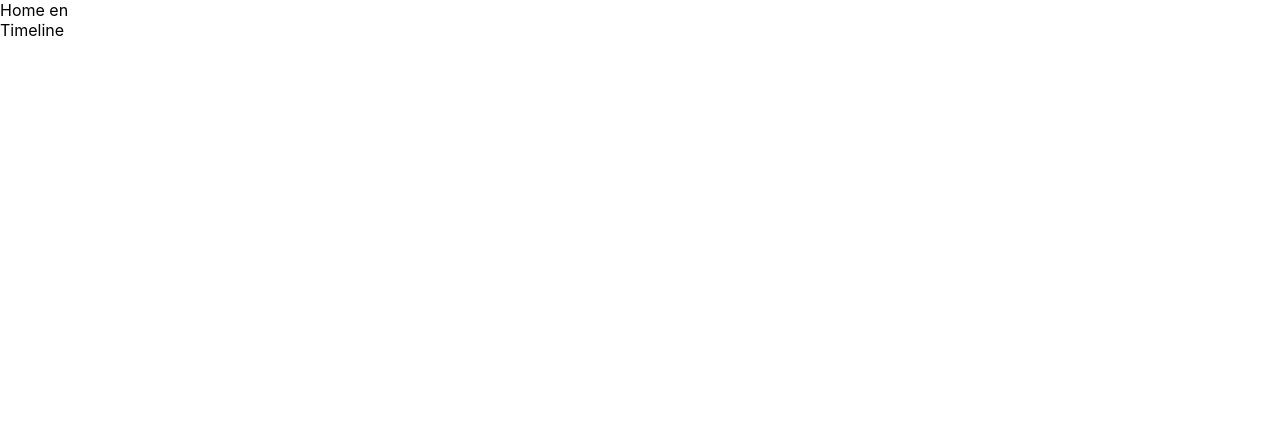
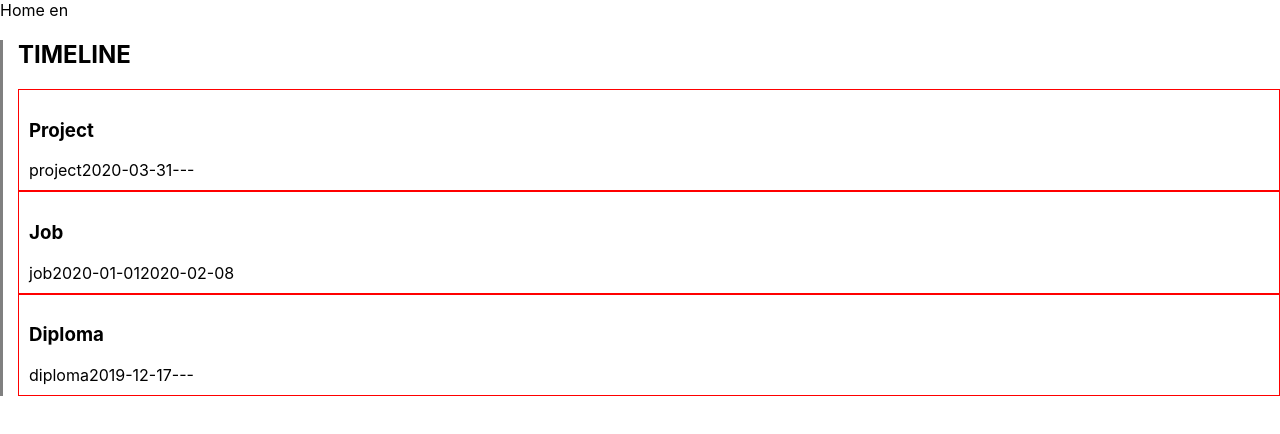
Before and after one commit to do-sieg/portfolio-2021, a Next.js app: page / in a window 1280 px wide. Shown: the top 434 px of the page. Built offline with nearby package versions, Linux system fonts and the light colour scheme.

Commit message:
Started timeline

```diff
--- a/components/Home.js
+++ b/components/Home.js
@@ -4,6 +4,8 @@ import Timeline from "./Timeline";
 export default function Home() {
 
     const pageLang = useLangContext();
+
+    // hook de chargement de termes
 
 
     return (
--- a/components/Timeline.js
+++ b/components/Timeline.js
@@ -1,7 +1,48 @@
+
+// données en dur ici dans un premier temps, puis json
+// voir la disposition
+// chargements successif (scroll ou bouton)
+
+// cartes avec nom, icone pour types (projet, mission, expérience, diplome)
+// + pays sur carte
+// + commentaire sur la carte
+
+
+
+const events = [
+    {
+        name: "Project",
+        type: "project",
+        "started": "2020-03-31",
+    },
+    {
+        name: "Job",
+        type: "job",
+        "started": "2020-01-01",
+        "ended": "2020-02-08",
+    },
+    {
+        name: "Diploma",
+        type: "diploma",
+        "started": "2019-12-17",
+    },
+];
+
 export default function Timeline() {
     return (
-        <div>
-            Timeline
+        <div className="timeline">
+            <h2>TIMELINE</h2>
+
+            {events.map((event, index) => {
+                return (
+                    <div key={index} className="card">
+                        <h3>{event.name}</h3>
+                        {event.type}
+                        {event.started}
+                        {event.ended || "---"}
+                    </div>
+                );
+            })}
         </div>
     );
 }
--- a/pages/index.js
+++ b/pages/index.js
@@ -72,7 +72,6 @@ import { LangProvider } from "../utils/lang";
 // }
 
 
-
 export default function HomeEn() {
   return (
     <LangProvider lang="en">
--- a/styles/globals.css
+++ b/styles/globals.css
@@ -2,15 +2,19 @@ html,
 body {
   padding: 0;
   margin: 0;
-  font-family: -apple-system, BlinkMacSystemFont, Segoe UI, Roboto, Oxygen,
-    Ubuntu, Cantarell, Fira Sans, Droid Sans, Helvetica Neue, sans-serif;
+  font-family: -apple-system, BlinkMacSystemFont, Segoe UI, Roboto, Oxygen, Ubuntu, Cantarell, Fira Sans, Droid Sans, Helvetica Neue, sans-serif;
 }
-
-a {
-  color: inherit;
-  text-decoration: none;
-}
-
 * {
   box-sizing: border-box;
 }
+a {
+  text-decoration: none;
+}
+.timeline {
+  padding-left: 15px;
+  border-left: 3px solid grey;
+}
+.timeline .card {
+  padding: 10px;
+  border: 1px solid red;
+}
--- /dev/null
+++ b/styles/globals.less
@@ -0,0 +1,27 @@
+html,
+body {
+  padding: 0;
+  margin: 0;
+  font-family: -apple-system, BlinkMacSystemFont, Segoe UI, Roboto, Oxygen,
+    Ubuntu, Cantarell, Fira Sans, Droid Sans, Helvetica Neue, sans-serif;
+}
+
+* {
+  box-sizing: border-box;
+}
+
+a {
+  // color: inherit;
+  text-decoration: none;
+}
+
+
+
+.timeline {
+  padding-left: 15px;
+  border-left: 3px solid grey;
+  .card {
+    padding: 10px;
+    border: 1px solid red;
+  }
+}
```
